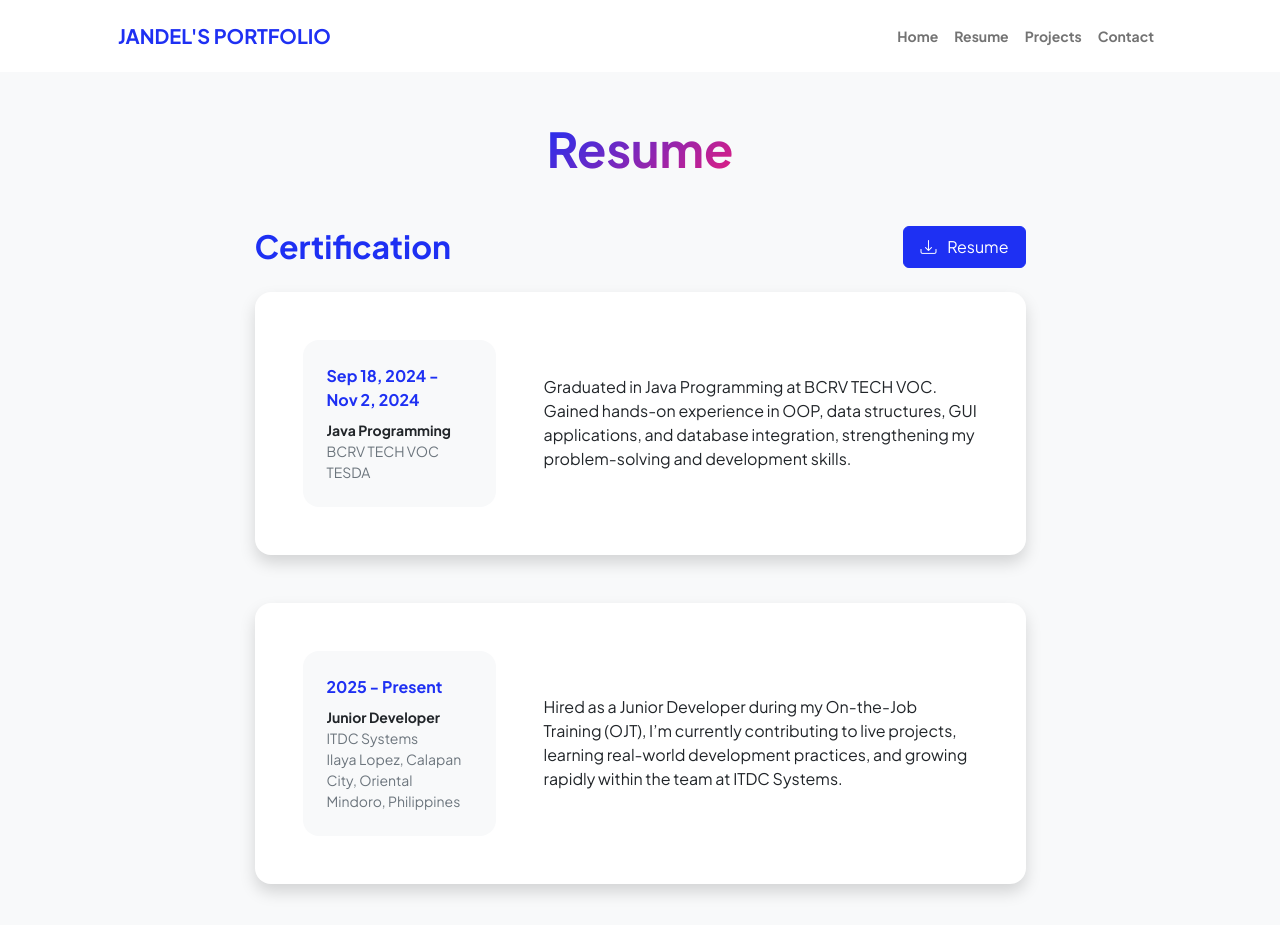
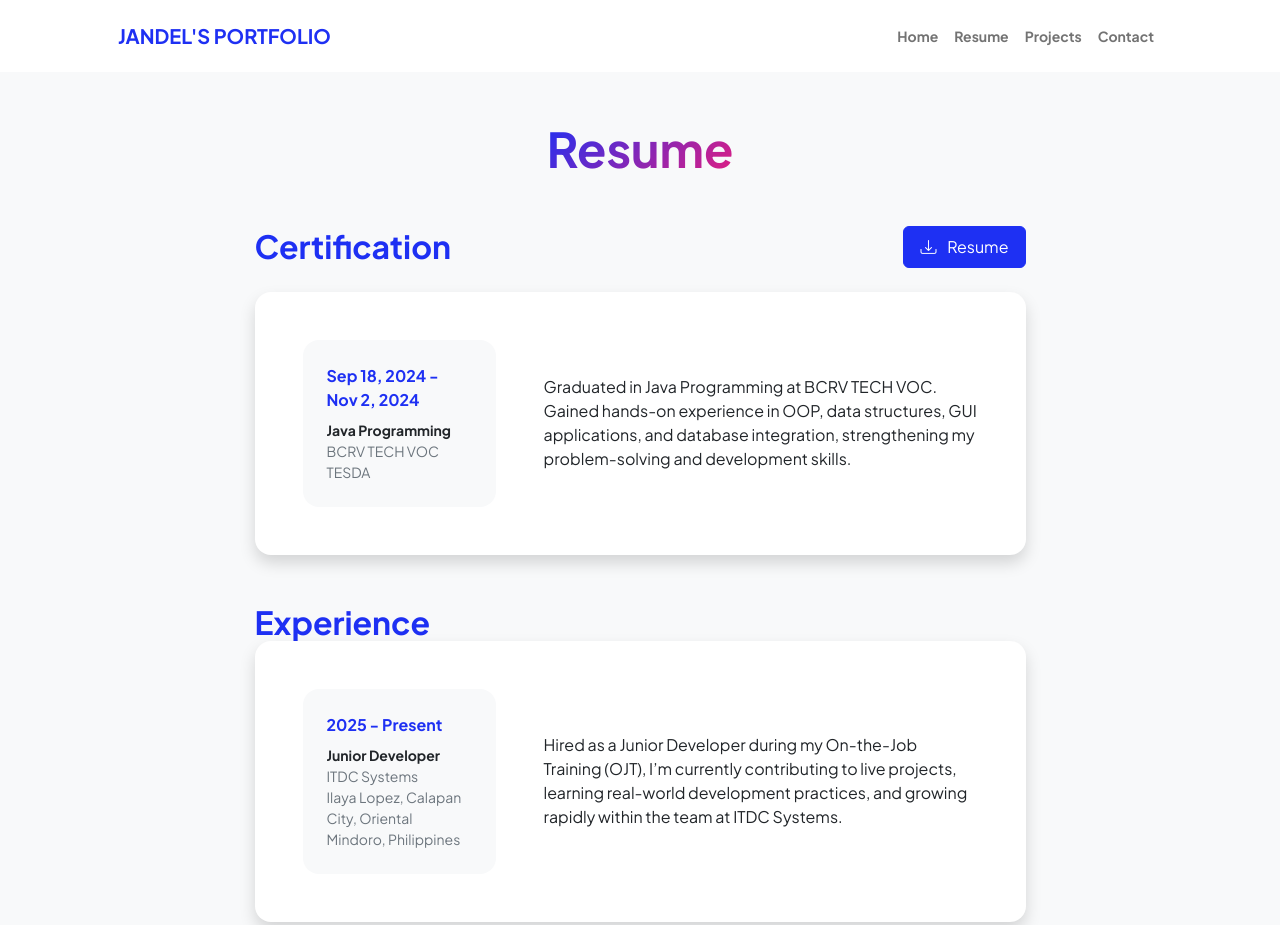
Before and after one commit to EscaleraJandel123/MyPortfolio.github.io, a plain HTML site: page resume.html in a window 1280 px wide. Shown: the top 925 px of the page. Drawn offline with nearby package versions, Linux system fonts and the light colour scheme.

Commit message:
Update resume.html

```diff
--- a/resume.html
+++ b/resume.html
@@ -76,6 +76,7 @@
                                 </div>
                             </div>
                             <!-- Experience Card 2-->
+                            <h2 class="text-primary fw-bolder mb-0">Experience</h2>
                             <div class="card shadow border-0 rounded-4 mb-5">
                                 <div class="card-body p-5">
                                     <div class="row align-items-center gx-5">
```
